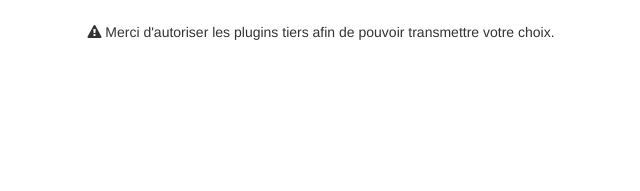
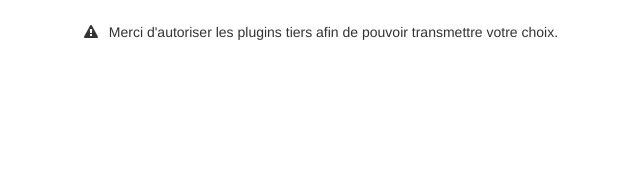
Before and after one commit to jonathandreyer/potentiel-engine, a plain HTML site: page index.html in a window 1280 px wide. Shown: the part 513-704 px from the top of the page, 319-959 px from the left. Drawn offline with nearby package versions, Linux system fonts and the light colour scheme.

Commit message:
Add margin on text & icon response

```diff
--- a/css/style.css
+++ b/css/style.css
@@ -186,8 +186,13 @@ body {
 }
 
 .response-submit {
+	margin: 0 5px 0 5px;
 	text-align: center;
 }
+
+.response-submit > i {
+		margin-right: 7px;
+	}
 
 .footer {
 	background: #322e2e;
```
